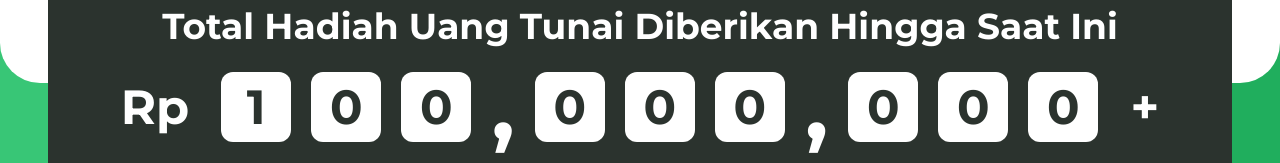
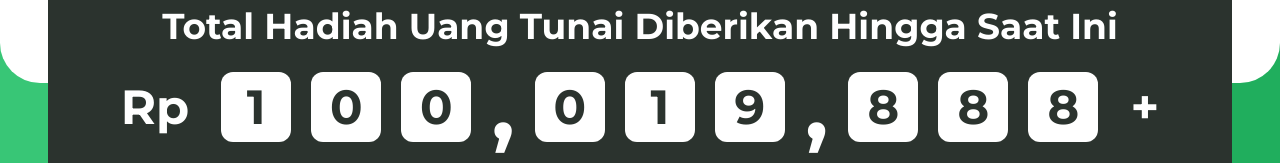
Before and after one commit to rainerregan/adquest-website-nextjs, a Next.js app: page / in a window 1280 px wide. Shown: the part 789-952 px from the top of the page. Built offline with nearby package versions, Linux system fonts and the light colour scheme.

Commit message:
feat: Animation Counter

```diff
--- a/src/components/home-page/sections/hero/counter/counter-number-item.tsx
+++ b/src/components/home-page/sections/hero/counter/counter-number-item.tsx
@@ -1,17 +1,31 @@
-import React from 'react'
+"use client";
+import React from "react";
+import { motion } from "framer-motion";
 
 interface CounterNumberItemProps {
-  number: number
+  number: number;
 }
 
-const CounterNumberItem: React.FC<CounterNumberItemProps> = ({
-  number
-}) => {
+const CounterNumberItem: React.FC<CounterNumberItemProps> = ({ number }) => {
   return (
-    <div className='bg-white rounded-md sm:rounded-lg lg:rounded-xl text-main-black h-[30px] w-full sm:h-[36px] md:h-[50px] lg:h-[60px] xl:h-[70px] sm:aspect-square flex items-center justify-center text-lg md:text-3xl lg:text-4xl xl:text-5xl font-montserrat font-bold'>
-      {number}
+    <div
+      className="bg-white rounded-md sm:rounded-lg lg:rounded-xl text-main-black h-[30px] w-full sm:h-[36px] md:h-[50px] lg:h-[60px] xl:h-[70px] sm:aspect-square flex items-center justify-center text-lg md:text-3xl lg:text-4xl xl:text-5xl font-montserrat font-bold"
+    >
+      <motion.span
+        key={number} // Key to trigger animation on change
+        initial={{ y: 50, opacity: 1 }} // Initial state
+        animate={{ y: 0, opacity: 1 }} // Animation state
+        exit={{ y: -50, opacity: 1 }} // Exit state
+        transition={{
+          type: "spring",
+          stiffness: 150,
+          damping: 15,
+        }}
+      >
+        {number}
+      </motion.span>
     </div>
-  )
-}
+  );
+};
 
-export default CounterNumberItem
+export default CounterNumberItem;
--- a/src/components/home-page/sections/hero/counter/counter-section.tsx
+++ b/src/components/home-page/sections/hero/counter/counter-section.tsx
@@ -1,31 +1,47 @@
-import React from 'react'
-import CounterNumberItem from './counter-number-item'
+"use client";
+import React, { useState, useEffect } from "react";
+import CounterNumberItem from "./counter-number-item";
 
 const CounterSection = () => {
+  const [counterValue, setCounterValue] = useState(100000000); // Initial number
+
+  useEffect(() => {
+    const interval = setInterval(() => {
+      setCounterValue((prev) => prev + Math.floor(Math.random() * 10000)); // Increment with random value
+    }, 2000);
+
+    return () => clearInterval(interval); // Cleanup on unmount
+  }, []);
+
+  const formatNumber = (num: number) =>
+    num.toLocaleString("id-ID").split(""); // Format and split into digits
+
+  const digits = formatNumber(counterValue);
+
   return (
-    <div className='absolute translate-y-[50%] z-[1] right-0 left-0 bottom-0 w-full max-w-7xl mx-auto px-[24px] lg:px-[48px]'>
-      <div className=' bg-main-black px-4 lg:px-12 py-4 md:py-8 rounded-[20px] lg:rounded-[25px] text-white flex flex-col justify-center items-center'>
-        <h2 className='text-center mb-2 lg:mb-4 text-lg md:text-2xl lg:text-3xl xl:text-4xl text-balance'>Total Hadiah Uang Tunai Diberikan Hingga Saat Ini</h2>
-        <div className='flex gap-1 md:gap-4 xl:gap-8 items-center w-full sm:w-fit mb-2'>
-          <span className='counter-text'>Rp</span>
-          <div className='flex-1 flex gap-[4px] sm:gap-[8px] md:gap-[12px] lg:gap-[16px] xl:gap-[20px] justify-between items-center'>
-            <CounterNumberItem number={1} />
-            <CounterNumberItem number={0} />
-            <CounterNumberItem number={0} />
-            <span className='counter-text__coma'>,</span>
-            <CounterNumberItem number={0} />
-            <CounterNumberItem number={0} />
-            <CounterNumberItem number={0} />
-            <span className='counter-text__coma'>,</span>
-            <CounterNumberItem number={0} />
-            <CounterNumberItem number={0} />
-            <CounterNumberItem number={0} />
+    <div className="absolute translate-y-[50%] z-[1] right-0 left-0 bottom-0 w-full max-w-7xl mx-auto px-[24px] lg:px-[48px]">
+      <div className="bg-main-black px-4 lg:px-12 py-4 md:py-8 rounded-[20px] lg:rounded-[25px] text-white flex flex-col justify-center items-center">
+        <h2 className="text-center mb-2 lg:mb-4 text-lg md:text-2xl lg:text-3xl xl:text-4xl text-balance">
+          Total Hadiah Uang Tunai Diberikan Hingga Saat Ini
+        </h2>
+        <div className="flex gap-1 md:gap-4 xl:gap-8 items-center w-full sm:w-fit mb-2">
+          <span className="counter-text">Rp</span>
+          <div className="flex-1 flex gap-[4px] sm:gap-[8px] md:gap-[12px] lg:gap-[16px] xl:gap-[20px] justify-between items-center">
+            {digits.map((char, index) =>
+              char === "," || char === "." ? (
+                <span key={index} className="counter-text__coma">
+                  ,
+                </span>
+              ) : (
+                <CounterNumberItem key={index} number={Number(char)} />
+              )
+            )}
           </div>
-          <span className='counter-text'>+</span>
+          <span className="counter-text">+</span>
         </div>
       </div>
     </div>
-  )
-}
+  );
+};
 
-export default CounterSection
+export default CounterSection;
```
